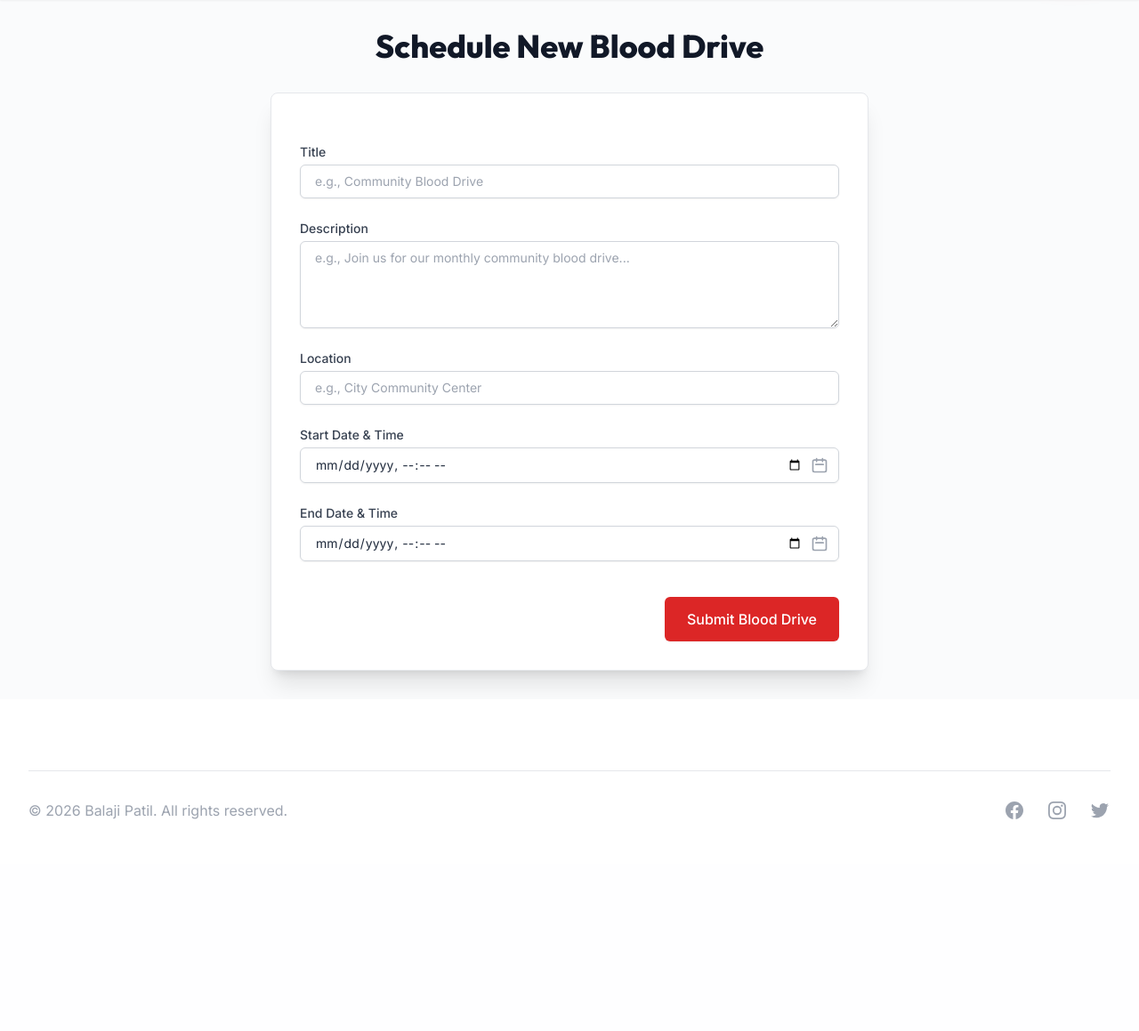
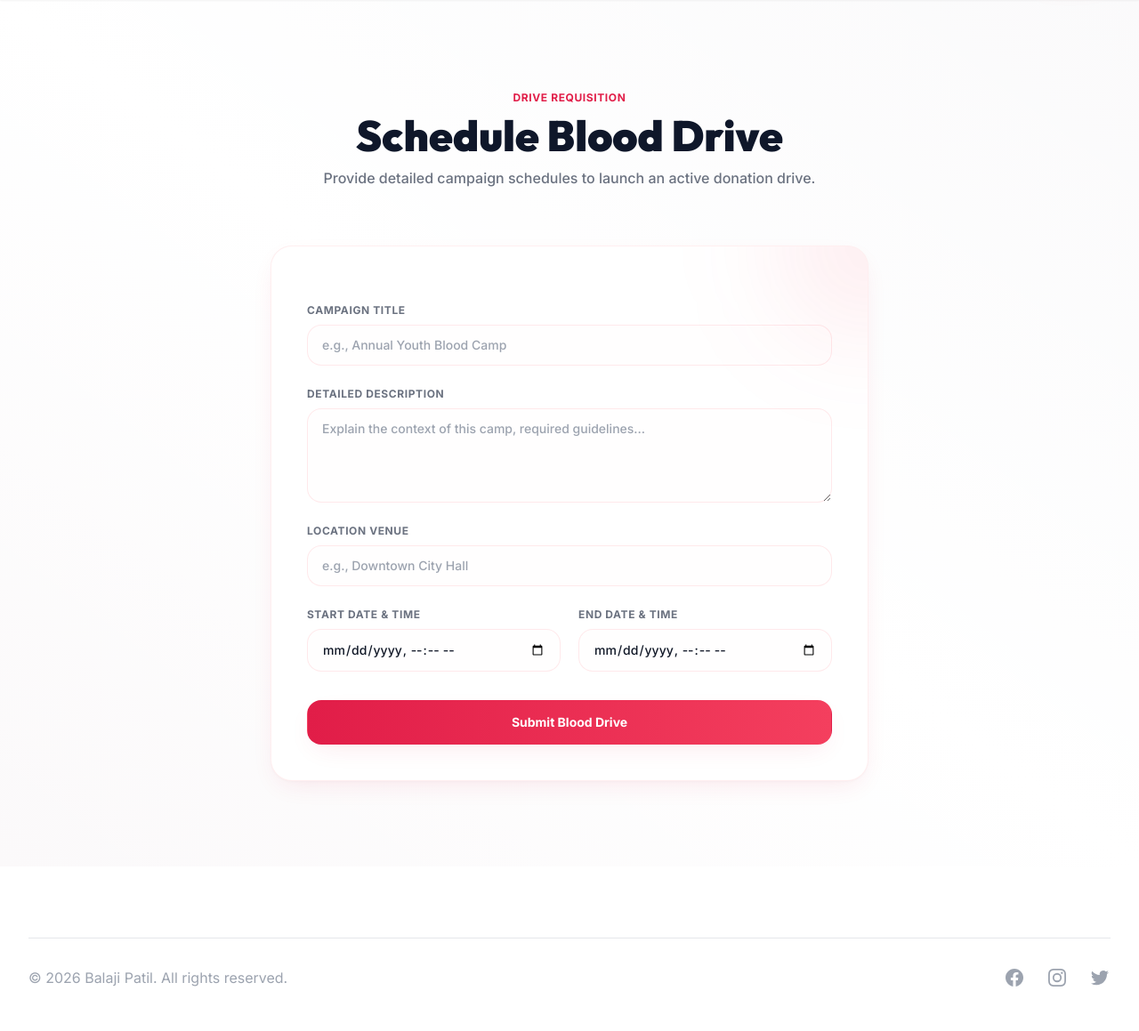
Before and after one commit to BalajiPatil1207/blood_brige_project, a Flask app: page /admin/schedule_drive in a window 1280 px wide. Shown: the part 81-1240 px from the top of the page at 89% size. Before the commit the page ends 1002 px from the top, so only its background shows below. Run offline with Flask 3, Linux system fonts and the light colour scheme; some libraries are stand-ins or nearby versions.

Commit message:
feat: add donation application and blood drive scheduling templates for main and admin modules

```diff
--- a/app/templates/admin/schedule_drive.html
+++ b/app/templates/admin/schedule_drive.html
@@ -5,69 +5,81 @@
 {% endblock %}
 
 {% block content %}
-<div class="container mx-auto py-8 px-4 sm:px-6 lg:px-8">
-    <h1 class="text-4xl font-extrabold text-gray-900 mb-8 text-center">
-        {% if drive %}Edit Blood Drive: {{ drive.title }}{% else %}Schedule New Blood Drive{% endif %}
-    </h1>
+<div class="bg-gradient-to-tr from-rose-50/20 via-white to-rose-50/10 py-16 sm:py-24 animate-fade-in">
+    <div class="max-w-7xl mx-auto px-4 sm:px-6 lg:px-8">
+        <!-- Header -->
+        <div class="text-center mb-16">
+            <span class="text-primary-600 font-extrabold tracking-wider uppercase text-xs">Drive Requisition</span>
+            <h2 class="text-3xl sm:text-5xl font-black text-slate-900 mt-2">
+                {% if drive %}Edit Campaign{% else %}Schedule Blood Drive{% endif %}
+            </h2>
+            <p class="mt-3 max-w-2xl mx-auto text-base text-gray-500 font-medium">
+                {% if drive %}Update campaign detail registers below.{% else %}Provide detailed campaign schedules to launch an active donation drive.{% endif %}
+            </p>
+        </div>
 
-    <div class="bg-white shadow-xl rounded-lg p-8 max-w-2xl mx-auto border border-gray-200">
+        <!-- Form Card -->
+        <div class="max-w-2xl mx-auto bg-white border border-rose-100/60 rounded-3xl shadow-premium p-8 sm:p-10 relative overflow-hidden">
+            <div class="absolute -right-24 -top-24 w-48 h-48 bg-primary-500/10 rounded-full blur-3xl"></div>
+
             <form method="POST" action="" class="space-y-6">
                 {{ form.csrf_token }}
 
+                <!-- Title -->
                 <div>
-                <label for="title" class="block text-sm font-medium text-gray-700">Title</label>
-                {{ form.title(class="mt-1 block w-full px-4 py-2 border border-gray-300 rounded-md shadow-sm placeholder-gray-400 focus:outline-none focus:ring-red-500 focus:border-red-500 sm:text-sm", placeholder="e.g., Community Blood Drive") }}
+                    <label for="title" class="block text-xs font-bold text-gray-500 uppercase tracking-wider mb-2">Campaign Title</label>
+                    {{ form.title(class="block w-full px-4 py-3 border border-rose-100/80 rounded-2xl placeholder-gray-400 text-gray-900 font-medium focus:outline-none focus:ring-4 focus:ring-primary-500/10 focus:border-primary-500 transition duration-150 sm:text-sm bg-rose-50/10", placeholder="e.g., Annual Youth Blood Camp") }}
                     {% if form.title.errors %}
-                    <p class="mt-2 text-sm text-red-600">{{ form.title.errors|join(', ') }}</p>
+                        <p class="mt-2 text-xs text-red-600 font-semibold">{{ form.title.errors|join(', ') }}</p>
+                    {% endif %}
+                </div>
+
+                <!-- Description -->
+                <div>
+                    <label for="description" class="block text-xs font-bold text-gray-500 uppercase tracking-wider mb-2">Detailed Description</label>
+                    {{ form.description(class="block w-full px-4 py-3 border border-rose-100/80 rounded-2xl placeholder-gray-400 text-gray-900 font-medium focus:outline-none focus:ring-4 focus:ring-primary-500/10 focus:border-primary-500 transition duration-150 sm:text-sm bg-rose-50/10", rows="4", placeholder="Explain the context of this camp, required guidelines...") }}
+                    {% if form.description.errors %}
+                        <p class="mt-2 text-xs text-red-600 font-semibold">{{ form.description.errors|join(', ') }}</p>
+                    {% endif %}
+                </div>
+
+                <!-- Location -->
+                <div>
+                    <label for="location" class="block text-xs font-bold text-gray-500 uppercase tracking-wider mb-2">Location Venue</label>
+                    {{ form.location(class="block w-full px-4 py-3 border border-rose-100/80 rounded-2xl placeholder-gray-400 text-gray-900 font-medium focus:outline-none focus:ring-4 focus:ring-primary-500/10 focus:border-primary-500 transition duration-150 sm:text-sm bg-rose-50/10", placeholder="e.g., Downtown City Hall") }}
+                    {% if form.location.errors %}
+                        <p class="mt-2 text-xs text-red-600 font-semibold">{{ form.location.errors|join(', ') }}</p>
+                    {% endif %}
+                </div>
+
+                <!-- Start Date & End Date Row -->
+                <div class="grid grid-cols-1 sm:grid-cols-2 gap-5">
+                    <div>
+                        <label for="start_date" class="block text-xs font-bold text-gray-500 uppercase tracking-wider mb-2">Start Date & Time</label>
+                        <div class="relative rounded-2xl">
+                            {{ form.start_date(class="block w-full px-4 py-3 border border-rose-100/80 rounded-2xl text-gray-900 font-medium focus:outline-none focus:ring-4 focus:ring-primary-500/10 focus:border-primary-500 transition duration-150 sm:text-sm bg-rose-50/10") }}
+                        </div>
+                        {% if form.start_date.errors %}
+                            <p class="mt-2 text-xs text-red-600 font-semibold">{{ form.start_date.errors|join(', ') }}</p>
                         {% endif %}
                     </div>
 
                     <div>
-                <label for="description" class="block text-sm font-medium text-gray-700">Description</label>
-                {{ form.description(class="mt-1 block w-full px-4 py-2 border border-gray-300 rounded-md shadow-sm placeholder-gray-400 focus:outline-none focus:ring-red-500 focus:border-red-500 sm:text-sm", rows="4", placeholder="e.g., Join us for our monthly community blood drive...") }}
-                {% if form.description.errors %}
-                    <p class="mt-2 text-sm text-red-600">{{ form.description.errors|join(', ') }}</p>
+                        <label for="end_date" class="block text-xs font-bold text-gray-500 uppercase tracking-wider mb-2">End Date & Time</label>
+                        <div class="relative rounded-2xl">
+                            {{ form.end_date(class="block w-full px-4 py-3 border border-rose-100/80 rounded-2xl text-gray-900 font-medium focus:outline-none focus:ring-4 focus:ring-primary-500/10 focus:border-primary-500 transition duration-150 sm:text-sm bg-rose-50/10") }}
+                        </div>
+                        {% if form.end_date.errors %}
+                            <p class="mt-2 text-xs text-red-600 font-semibold">{{ form.end_date.errors|join(', ') }}</p>
                         {% endif %}
                     </div>
-
-            <div>
-                <label for="location" class="block text-sm font-medium text-gray-700">Location</label>
-                {{ form.location(class="mt-1 block w-full px-4 py-2 border border-gray-300 rounded-md shadow-sm placeholder-gray-400 focus:outline-none focus:ring-red-500 focus:border-red-500 sm:text-sm", placeholder="e.g., City Community Center") }}
-                {% if form.location.errors %}
-                    <p class="mt-2 text-sm text-red-600">{{ form.location.errors|join(', ') }}</p>
-                {% endif %}
                 </div>
 
-            <div>
-                <label for="start_date" class="block text-sm font-medium text-gray-700">Start Date & Time</label>
-                <div class="relative mt-1 rounded-md shadow-sm">
-                    {{ form.start_date(class="block w-full pl-4 pr-10 py-2 border border-gray-300 rounded-md focus:outline-none focus:ring-red-500 focus:border-red-500 sm:text-sm") }}
-                    <div class="absolute inset-y-0 right-0 pr-3 flex items-center pointer-events-none">
-                        <svg class="h-5 w-5 text-gray-400" fill="none" stroke="currentColor" viewBox="0 0 24 24" xmlns="http://www.w3.org/2000/svg"><path stroke-linecap="round" stroke-linejoin="round" stroke-width="2" d="M8 7V3m8 4V3m-9 8h10M5 21h14a2 2 0 002-2V7a2 2 0 00-2-2H5a2 2 0 00-2 2v12a2 2 0 002 2z"></path></svg>
-                    </div>
-                </div>
-                {% if form.start_date.errors %}
-                    <p class="mt-2 text-sm text-red-600">{{ form.start_date.errors|join(', ') }}</p>
-                {% endif %}
-            </div>
-
-            <div>
-                <label for="end_date" class="block text-sm font-medium text-gray-700">End Date & Time</label>
-                <div class="relative mt-1 rounded-md shadow-sm">
-                    {{ form.end_date(class="block w-full pl-4 pr-10 py-2 border border-gray-300 rounded-md focus:outline-none focus:ring-red-500 focus:border-red-500 sm:text-sm") }}
-                    <div class="absolute inset-y-0 right-0 pr-3 flex items-center pointer-events-none">
-                        <svg class="h-5 w-5 text-gray-400" fill="none" stroke="currentColor" viewBox="0 0 24 24" xmlns="http://www.w3.org/2000/svg"><path stroke-linecap="round" stroke-linejoin="round" stroke-width="2" d="M8 7V3m8 4V3m-9 8h10M5 21h14a2 2 0 002-2V7a2 2 0 00-2-2H5a2 2 0 00-2 2v12a2 2 0 002 2z"></path></svg>
-                    </div>
-                </div>
-                {% if form.end_date.errors %}
-                    <p class="mt-2 text-sm text-red-600">{{ form.end_date.errors|join(', ') }}</p>
-                {% endif %}
-            </div>
-
-            <div class="flex justify-end pt-4">
-                {{ form.submit(class="inline-flex justify-center py-3 px-6 border border-transparent shadow-sm text-base font-medium rounded-md text-white bg-red-600 hover:bg-red-700 focus:outline-none focus:ring-2 focus:ring-offset-2 focus:ring-red-500 transition duration-150 ease-in-out") }}
+                <div class="pt-2">
+                    {{ form.submit(class="w-full flex justify-center py-3.5 px-4 border border-transparent text-sm font-bold rounded-2xl text-white bg-gradient-to-r from-primary-600 to-rose-500 hover:from-primary-700 hover:to-rose-600 shadow-premium hover:shadow-premium-hover transform hover:-translate-y-0.5 active:translate-y-0 transition duration-150 focus:outline-none focus:ring-4 focus:ring-primary-500/20 cursor-pointer") }}
                 </div>
             </form>
         </div>
     </div>
+</div>
 {% endblock %}
```
Lines whose indentation alone changed are shown as unchanged.
